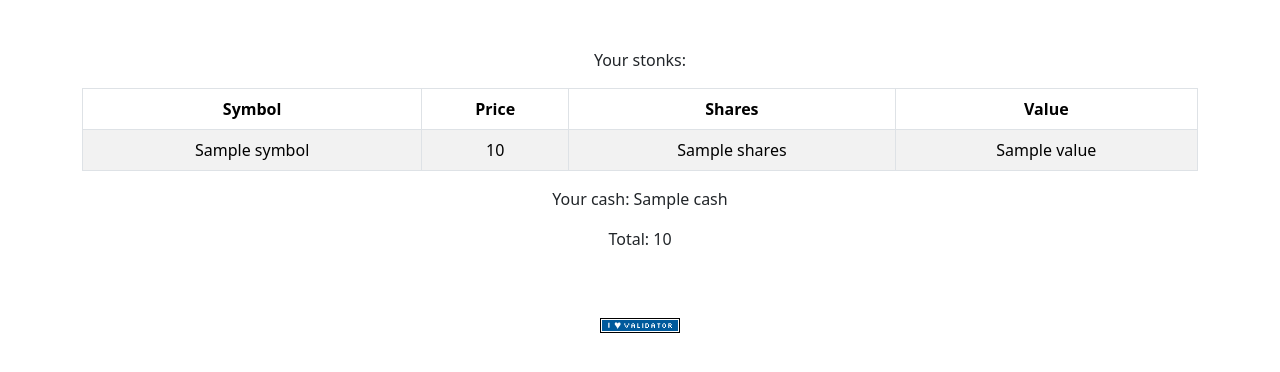
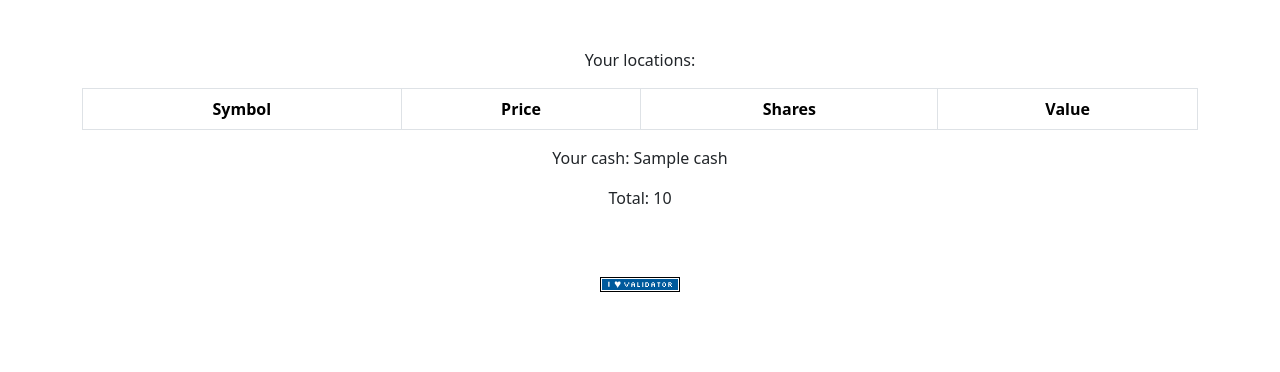
Before and after one commit to quzle/final-proj, a Flask app: template templates/index.html in a window 1280 px wide. Shown: the part 76-448 px from the top of the page. Run offline with Flask 3, Linux system fonts and the light colour scheme; the template is opened without the code that fills it: most values are stand-ins (such as "Sample title", 1, 10 or a date in 2020); lists and menus that the app fills with data are empty; some libraries are stand-ins or nearby versions.

Commit message:
Remove wallet reference from index.html

```diff
--- a/app.py
+++ b/app.py
@@ -35,20 +35,8 @@
 @app.route("/")
 @login_required
 def index():
-    wallets = db.execute("SELECT * FROM wallets WHERE user_id = ?", session.get("user_id"))
-    cash = db.execute("SELECT cash FROM users WHERE id = ?", session.get("user_id"))
-    total = 0
-    for wallet in wallets:
 
-        wallet["price"] = int(lookup(wallet["symbol"])["price"])
-        total += int(wallet["price"]) * int(wallet["shares"])
-
-        wallet["value"] = usd(wallet["price"] * wallet["shares"])
-        wallet["price"] = usd(wallet["price"])
-        wallet["symbol"] = lookup(wallet["symbol"])["symbol"]
-
-    total = total + int(cash[0]["cash"]);
-    return render_template("index.html", wallets=wallets, cash=usd(cash[0]["cash"]), total=usd(total))
+    return render_template("index.html")
 
 
 @app.route("/login", methods=["GET", "POST"])
--- a/templates/index.html
+++ b/templates/index.html
@@ -7,7 +7,7 @@
 {% block main %}
 
 <div class="mb-3">
-    Your stonks:
+    Your locations:
 </div>
 <table class="table table-striped table-bordered table-hover">
     <thead class="thead-dark">
@@ -19,14 +19,7 @@
         </tr>
     </thead>
     <tbody>
-        {% for wallet in wallets %}
-            <tr>
-                <td>{{ wallet.symbol }}</td>
-                <td>{{ wallet.price }}</td>
-                <td>{{ wallet.shares }}</td>
-                <td>{{ wallet.value }}</td>
-            </tr>
-        {% endfor %}
+
     </tbody>
 </table>
 <div class="mb-3">
```
Also changed, not shown: finance.db, 3 other files.
